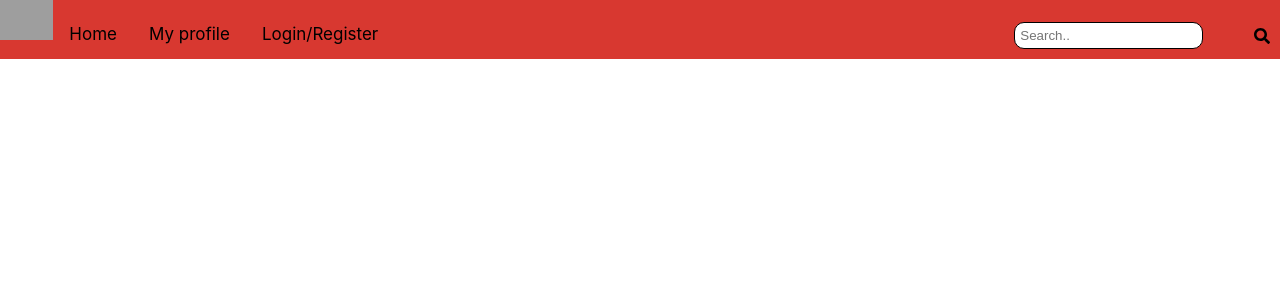
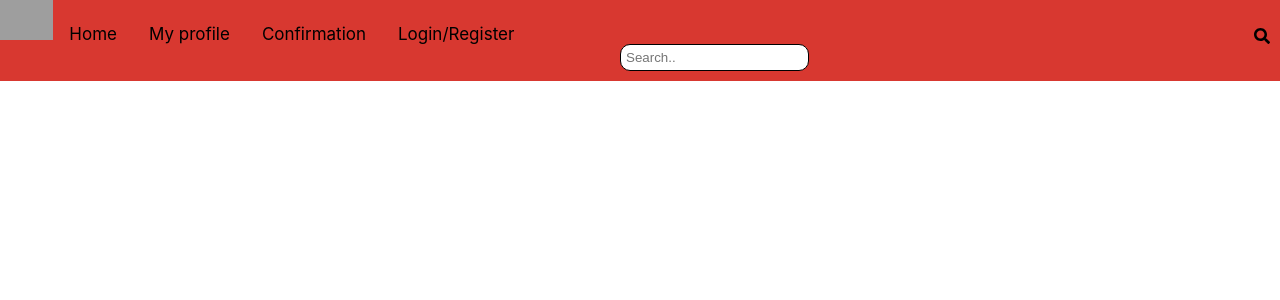
Before and after one commit to NervousNerve/filmvisarna-lewandowski, a React (Create React App) app: page / in a window 1280 px wide. Shown: the top 300 px of the page. Built offline with nearby package versions, Linux system fonts and the light colour scheme; grey boxes are pictures that could not be loaded.

Commit message:
Added confirmation page on navbar

```diff
--- a/src/components/Navbar.jsx
+++ b/src/components/Navbar.jsx
@@ -35,6 +35,7 @@ const Navbar = () => {
         <div className={styles.topnav} id="myMenu">
           <NavLink to="/">Home</NavLink>
           <NavLink to="/my-profile">My profile</NavLink>
+          <NavLink to="/confirmation">Confirmation</NavLink>
           <NavLink to="/login-register">Login/Register</NavLink>
         </div>
         <input
```
